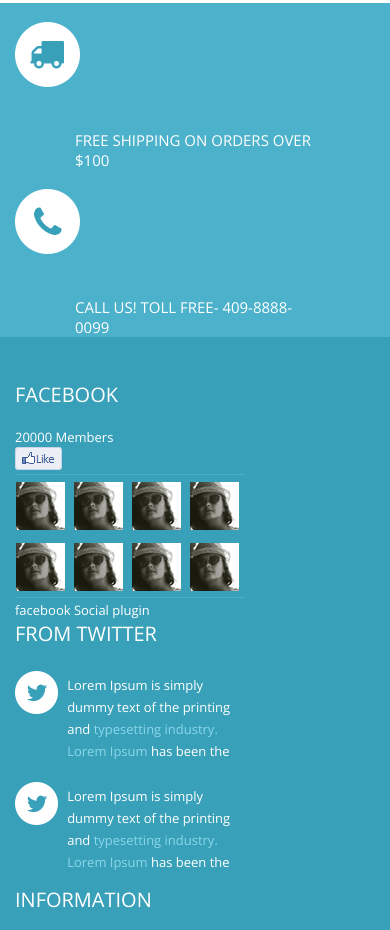
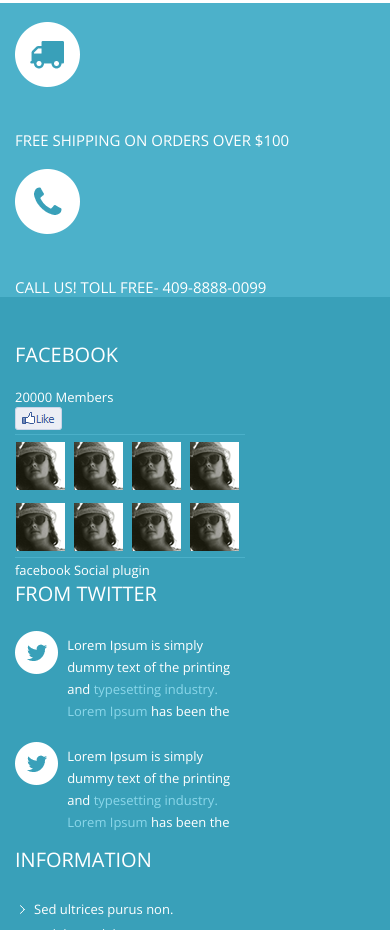
Before and after one commit to tymoshchukao/tymoshchukao.github.io, a plain HTML site: page LEO SHOP/index.html in a window 390 px wide. Shown: the part 5739-6669 px from the top of the page. Drawn offline with nearby package versions, Linux system fonts and the light colour scheme.

Commit message:
Update slider-resp.css

```diff
--- a/LEO SHOP/css/resp/slider-resp.css
+++ b/LEO SHOP/css/resp/slider-resp.css
@@ -56,6 +56,6 @@
     }
     footer .ship-call-text{
         font-size: 15px;
-        margin-left: 20%;
+        margin-left: 0;
     }
 }
```
